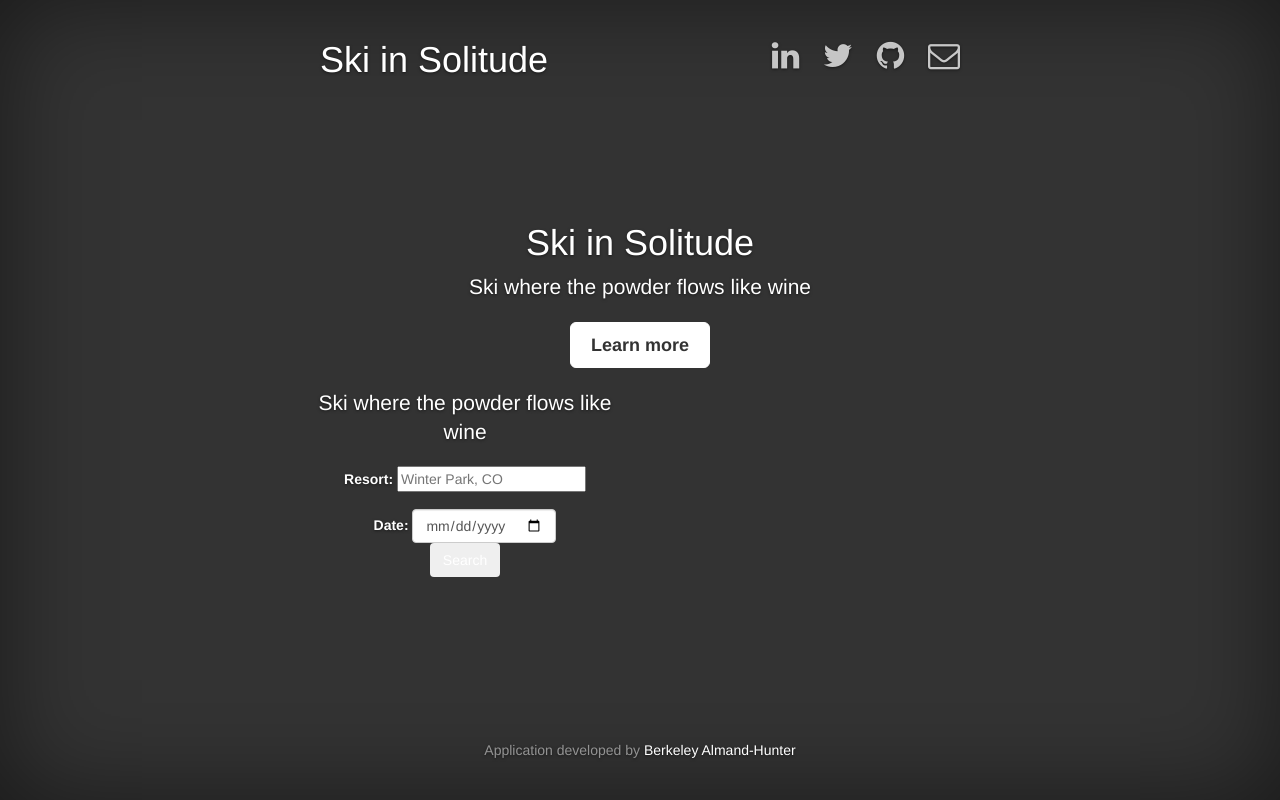
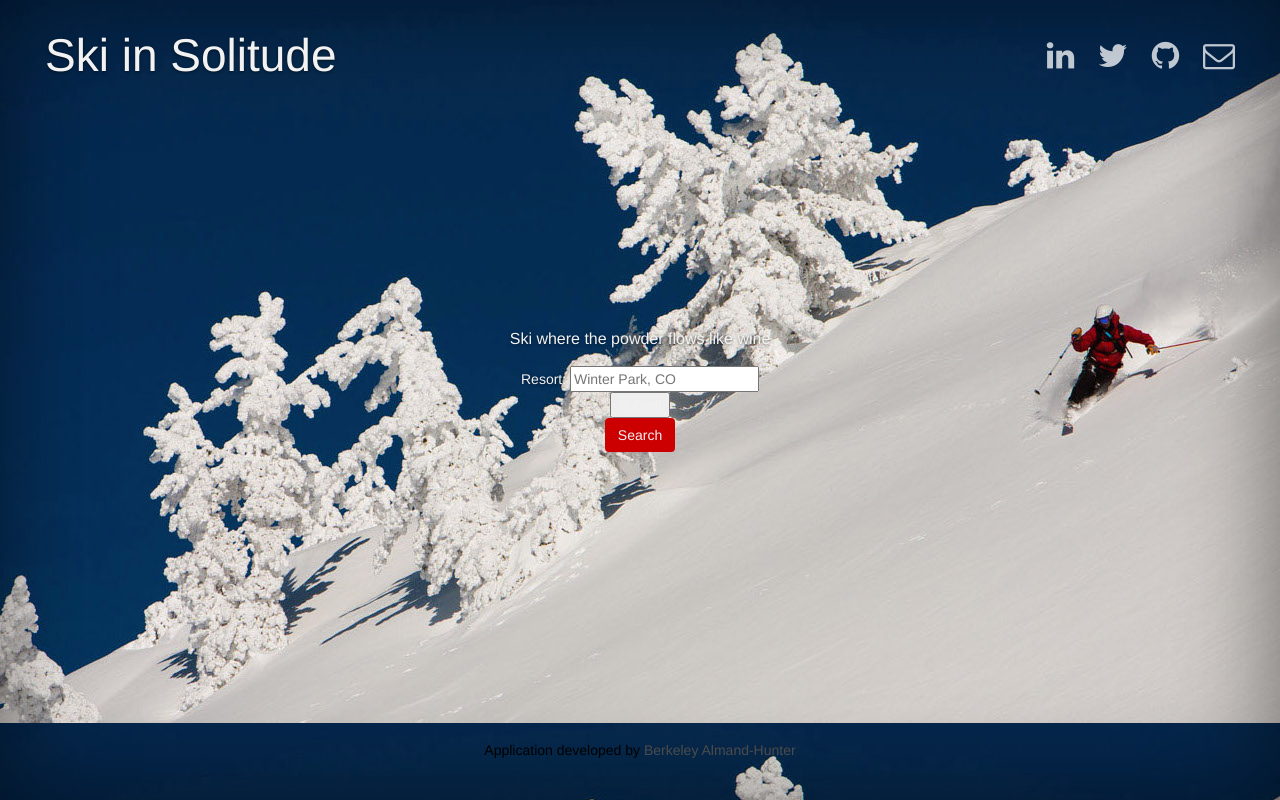
Before and after one commit to balmandhunter/webpage_ski, a Flask app: page / in a window 1280 px wide. Run offline with Flask 2, Linux system fonts and the light colour scheme; some libraries are stand-ins or nearby versions.

Commit message:
added personal styling

```diff
--- a/app/static/css/cover.css
+++ b/app/static/css/cover.css
@@ -6,7 +6,8 @@
 a,
 a:focus,
 a:hover {
-  color: #fff;
+  color: #4c4c4c;
+  text-shadow: none;
 }
 
 /* Custom default button */
@@ -19,7 +20,14 @@ a:hover {
   border: 1px solid #fff;
 }
 
+#search_but {
+  background-color: #cc0000;
+}
 
+#the-cheese {
+  font-size: 16px;
+  margin-bottom: 15px;
+}
 /*
  * Base structure
  */
@@ -28,9 +36,20 @@ html,
 body {
   height: 100%;
   background-color: #333;
+  background-image: url(/static/img/main.jpg);
+
+}
+
+#credit {
+  color: black;
+  text-shadow: none;
+}
+
+html {
+  background-image: '/static/img/main.jpg';
 }
 body {
-  color: #fff;
+  color: #f2f2f2;
   text-align: center;
   text-shadow: 0 1px 3px rgba(0,0,0,.5);
 }
@@ -63,8 +82,8 @@ body {
  * Header
  */
 .masthead-brand {
-  margin-top: 10px;
-  margin-bottom: 10px;
+  margin-top: 0px;
+  margin-bottom: 0px;
 }
 
 .masthead-nav > li {
@@ -127,7 +146,9 @@ body {
   color: rgba(255,255,255,.5);
 }
 
-
+#title {
+  font-size: 46px;
+}
 /*
  * Affix and center
  */
@@ -158,6 +179,6 @@ body {
   .masthead,
   .mastfoot,
   .cover-container {
-    width: 700px;
+    width: 1250px;
   }
 }
--- a/app/templates/index.html
+++ b/app/templates/index.html
@@ -37,7 +37,7 @@
 
           <div class="masthead clearfix">
             <div class="inner">
-              <h1 class="masthead-brand">Ski in Solitude</h1>
+              <h1 id="title" class="masthead-brand">Ski in Solitude</h1>
               <nav>
                 <ul class="nav masthead-nav">
                   <li>
@@ -64,30 +64,25 @@
             </div>
           </div>
 
-          <div class="inner cover">
-            <h1 class="cover-heading">Ski in Solitude</h1>
-            <p class="lead">Ski where the powder flows like wine</p>
-            <p class="lead">
-              <a href="#" class="btn btn-lg btn-default">Learn more</a>
-            </p>
-          </div>
-          <div class="col-lg-6">
-                    <p class="lead">Ski where the powder flows like wine</p>
-                    <div class="form-group">
-            <label for="usr">Resort:</label>
-            <input type="text" class="form-inline" id="usr" placeholder="Winter Park, CO">
-          </div>
-          <div class="form-inline">
-            <label for="pwd">Date:</label>
-            <input type="date" class="form-control" id="pwd" placeholder="01/08/2016">
-          </div>
-                    <button type="submit" class="btn btn-theme">Search</button>
 
-          <h2 class="subtitle">{{user}}</h2>
-                </div>
+
+        <div class="col-lg-12">
+            <p id="the-cheese" class="lead">Ski where the powder flows like wine</p>
+
+            <div class="form-inline">
+            <form action="your_method_name" method="post" class="form-inline">
+                    Resort: <input type="text" name="projectFilepath" class="form-inline" placeholder="Winter Park, CO"><br>
+                <input type="submit" value="Submit">
+            </form>
+
+
+                <button id="search_but" type="submit" onclick="parent.location='/2/3'" class="btn btn-theme">Search</button>
+            </div>
+            <h2 class="subtitle">{{user}}</h2>
+        </div>
 
           <div class="mastfoot">
-            <div class="inner">
+            <div class="inner" id="credit">
               <p>Application developed by <a href="http://www.berkeleyalmandhunter.com/">Berkeley Almand-Hunter</a></p>
             </div>
           </div>
--- a/app/views.py
+++ b/app/views.py
@@ -1,5 +1,7 @@
 from flask import render_template
 from app import app
+from flask import request
+
 
 @app.route('/')
 @app.route('/index')
@@ -9,6 +11,14 @@ def index():
        title = 'Home',
        user = user)
 
+
+@app.route('/your_method_name', methods=['POST'])
+def addRegion():
+    return render_template("index.html",
+       title = 'Home',
+       user = 'tada!!!!')
+
+
 @app.route('/<x>/<y>')
 def maths(x,y):
 	sum = int(x)+int(y)
```
Also changed, not shown: app/static/img/client1.jpg (deleted), app/static/img/client2.jpg (deleted), app/static/img/client3.jpg (deleted), app/static/img/clients.jpg (deleted), app/static/img/contact.jpg (deleted), app/static/img/favicon.ico (deleted), app/static/img/home.jpg (deleted), app/static/img/logo.png (deleted), app/static/img/main.jpg (added), app/static/img/phone.png (deleted).
